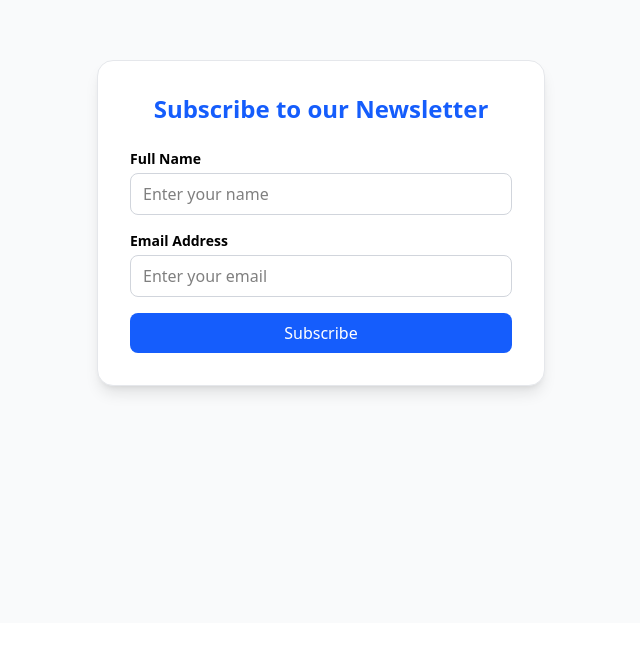
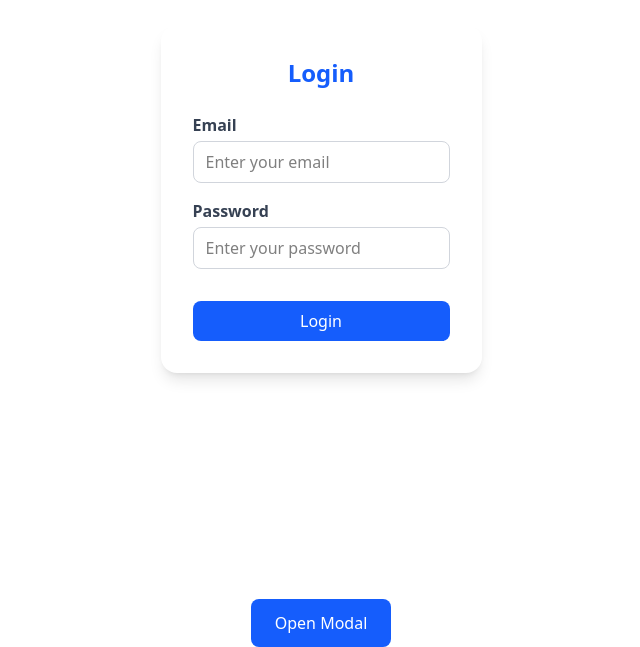
Before and after one commit to Abdulmuiz00/projectmy, a React (Vite) app: page / in a window 1280 px wide. Shown: the part 177-824 px from the top of the page, without its empty margins (319-959 px from the left). Before the commit the page ends 800 px from the top, so only its background shows below. Built offline with nearby package versions, Linux system fonts and the light colour scheme.

Commit message:
DAY026
more work

```diff
--- a/index.html
+++ b/index.html
@@ -8,6 +8,7 @@
   </head>
   <body>
     <div id="root"></div>
+    <div id="portal-root"></div>
     <script type="module" src="/src/main.jsx"></script>
   </body>
 </html>
--- a/src/App.jsx
+++ b/src/App.jsx
@@ -1,10 +1,10 @@
 import React, { useState } from "react";
-import NewsletterForm from "./NewsLetter";
+import ModalExample from "./Modal";
 
 
 function App() {
   return (
-    <div><NewsletterForm />
+    <div><ModalExample />
     </div>
   );
 }
--- a/src/Components/FormInput.jsx
+++ b/src/Components/FormInput.jsx
@@ -1,23 +1,23 @@
 import React from "react";
 
-function FormInput({ label, type = "text", name, value, onChange, placeholder }) {
+export default function FormInput({ label, type = "text", name, register, errors, placeholder }) {
   return (
     <div className="flex flex-col mb-4">
-      <label htmlFor={name} className="text-sm font-semibold mb-1">
+      <label htmlFor={name} className="font-semibold mb-1 text-gray-700">
         {label}
       </label>
       <input
+        id={name}
         type={type}
-        id={name}
-        name={name}
-        value={value}
-        onChange={onChange}
+        {...register(name)}
         placeholder={placeholder}
-        className="border border-gray-300 rounded-lg px-3 py-2 focus:outline-none focus:ring-2 focus:ring-blue-500"
-        required
+        className={`border rounded-lg px-3 py-2 focus:outline-none focus:ring-2 ${
+          errors[name] ? "border-red-500 focus:ring-red-400" : "border-gray-300 focus:ring-blue-500"
+        }`}
       />
+      {errors[name] && (
+        <p className="text-red-500 text-sm mt-1">{errors[name].message}</p>
+      )}
     </div>
   );
 }
-
-export default FormInput;
--- /dev/null
+++ b/src/Components/Login.jsx
@@ -0,0 +1,70 @@
+import React from "react";
+import { useForm } from "react-hook-form";
+import { yupResolver } from "@hookform/resolvers/yup";
+import * as yup from "yup";
+import FormInput from "./FormInput";
+
+// ✅ Define Yup validation schema
+const schema = yup.object().shape({
+  email: yup.string().email("Invalid email format").required("Email is required"),
+  password: yup
+    .string()
+    .min(6, "Password must be at least 6 characters")
+    .required("Password is required"),
+});
+
+function LoginForm() {
+  const {
+    register,
+    handleSubmit,
+    formState: { errors },
+    reset,
+  } = useForm({
+    resolver: yupResolver(schema),
+  });
+
+  const onSubmit = (data) => {
+    console.log("Login Data:", data);
+    alert(`Welcome back, ${data.email}!`);
+    reset();
+  };
+
+  return (
+    <div className="flex justify-center items-center min-h-screen">
+      <form
+        onSubmit={handleSubmit(onSubmit)}
+        className="bg-white p-8 rounded-2xl shadow-lg w-full max-w-md"
+      >
+        <h2 className="text-2xl font-bold mb-6 text-center text-blue-600">
+          Login
+        </h2>
+
+        <FormInput
+          label="Email"
+          name="email"
+          type="email"
+          placeholder="Enter your email"
+          register={register}
+          errors={errors}
+        />
+
+        <FormInput
+          label="Password"
+          name="password"
+          type="password"
+          placeholder="Enter your password"
+          register={register}
+          errors={errors}
+        />
+
+        <button
+          type="submit"
+          className="w-full bg-blue-600 text-white py-2 rounded-lg mt-4 hover:bg-blue-700 transition"
+        >
+          Login
+        </button>
+      </form>
+    </div>
+  );
+};
+export default LoginForm;
--- /dev/null
+++ b/src/Modal.jsx
@@ -0,0 +1,52 @@
+import { X } from "lucide-react";
+import React, { useState } from "react";
+import ReactDOM from "react-dom";
+import LoginForm from "./Components/Login";
+
+function ModalExample() {
+  const [isOpen, setIsOpen] = useState(false);
+
+  // ✅ Modal structure using React Portal
+  const modalContent = (
+    <div className="fixed inset-0 flex items-center justify-center z-50">
+      {/* Overlay */}
+      <div
+        className="absolute inset-0 bg-black/50 backdrop-blur-sm"
+        onClick={() => setIsOpen(false)}
+      ></div>
+
+      {/* Modal box */}
+      <div className="relative bg-white rounded-2xl shadow-xl p-6 w-11/12 max-w-md z-10">
+        <h2 className="text-2xl font-semibold mb-3 text-center text-blue-700">
+          Welcome 👋
+        </h2>
+        <p className="text-gray-700 text-center">
+          This modal is rendered using a <b>React Portal</b> — clean, reusable, and easy!
+        </p>
+
+        <button
+          onClick={() => setIsOpen(false)}
+          className="absolute top-3 right-3 text-gray-600 hover:text-red-500 text-xl"><X size={"20px"}/>
+        </button>
+      </div>
+    </div>
+  );
+
+  return (
+    <div className="flex h-screen flex-col items-center justify-center ">
+      {/* Trigger Button */}
+      <LoginForm />
+      <button
+        onClick={() => setIsOpen(true)}
+        className="bg-blue-600 text-white px-6 py-3 rounded-lg hover:bg-blue-700 transition"
+      >
+        Open Modal
+      </button>
+
+      {/* Conditional Portal Rendering */}
+      {isOpen &&
+        ReactDOM.createPortal(modalContent, document.getElementById("portal-root"))}
+    </div>
+  );
+};
+export default ModalExample;
```
